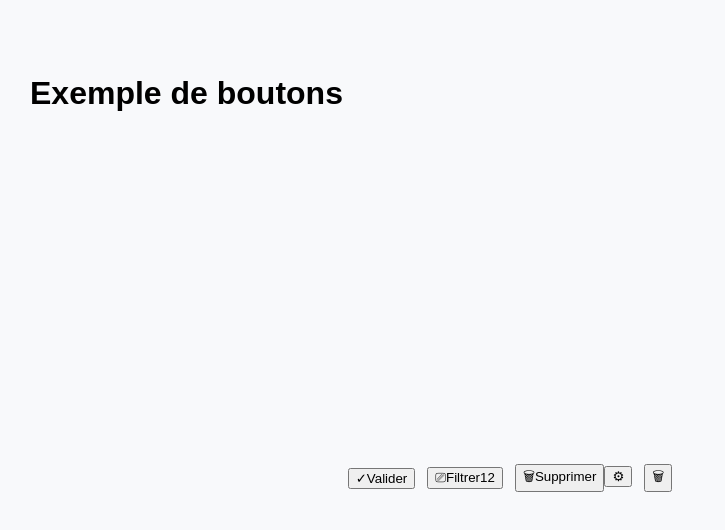
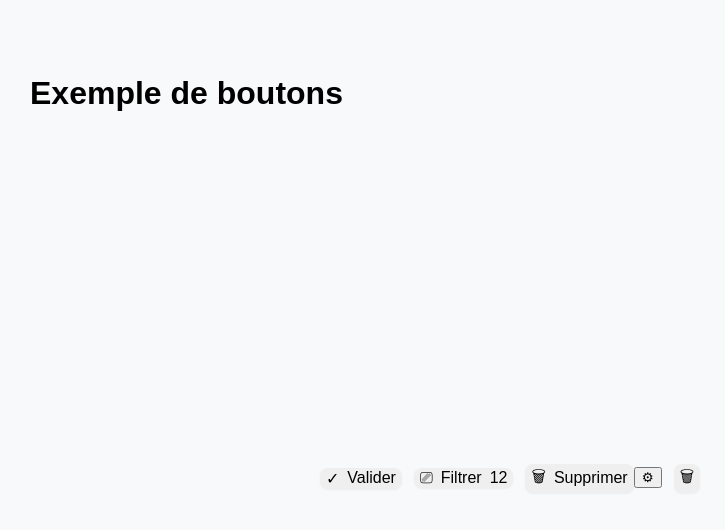
Before and after one commit to julienlisita/button-design-system, a React (Vite) app: page / in a window 1280 px wide. Shown: the top 530 px of the page, without its empty margins (130-855 px from the left). Built offline with nearby package versions, Linux system fonts and the light colour scheme.

Commit message:
feat: create ButtonBase primitive with shared styles

```diff
--- a/src/components/Button/ButtonBase.scss
+++ b/src/components/Button/ButtonBase.scss
@@ -0,0 +1,29 @@
+// src/components/ButtonBase.scss
+
+@use './tokens' as *;
+
+.button-base {
+  display: inline-flex;
+  align-items: center;
+  justify-content: center;
+  gap: $space-xs;
+
+  border: none;
+  border-radius: $radius-m;
+  box-shadow: $shadow-bottom-xs;
+
+  transition: all $transition-fast;
+  font: inherit;
+  cursor: pointer;
+}
+
+.button-base:disabled {
+  cursor: not-allowed;
+  opacity: $opacity-disabled;
+  pointer-events: none;
+}
+
+.button-base:focus-visible {
+  outline: none;
+  box-shadow: 0 0 0 $focus-ring-size $focus-ring-color;
+}
--- a/src/components/Button/ButtonBase.tsx
+++ b/src/components/Button/ButtonBase.tsx
@@ -1,15 +1,22 @@
 // src/components/Button/ButtonBase.tsx
 
 import type { ButtonBaseProps } from "./types"
+import './ButtonBase.scss'
 
 function ButtonBase({
   children,
   disabled = false,
   onClick,
-  }: ButtonBaseProps) {
+  className = '',
+}: ButtonBaseProps) {
   return (
-    <button disabled={disabled} onClick={onClick}>
-      {children}
+    <button
+      type="button"
+      disabled={disabled}
+      onClick={onClick}
+      className={`button-base ${className}`.trim()}
+    >
+        {children}
     </button>
   )
 }
--- a/src/components/Button/types.ts
+++ b/src/components/Button/types.ts
@@ -18,6 +18,7 @@ export interface ButtonBaseProps {
   disabled?: boolean
   children?: ReactNode
   onClick?: () => void
+  className?: string
 }
 
 export interface TextButtonBaseProps extends ButtonBaseProps {
```
